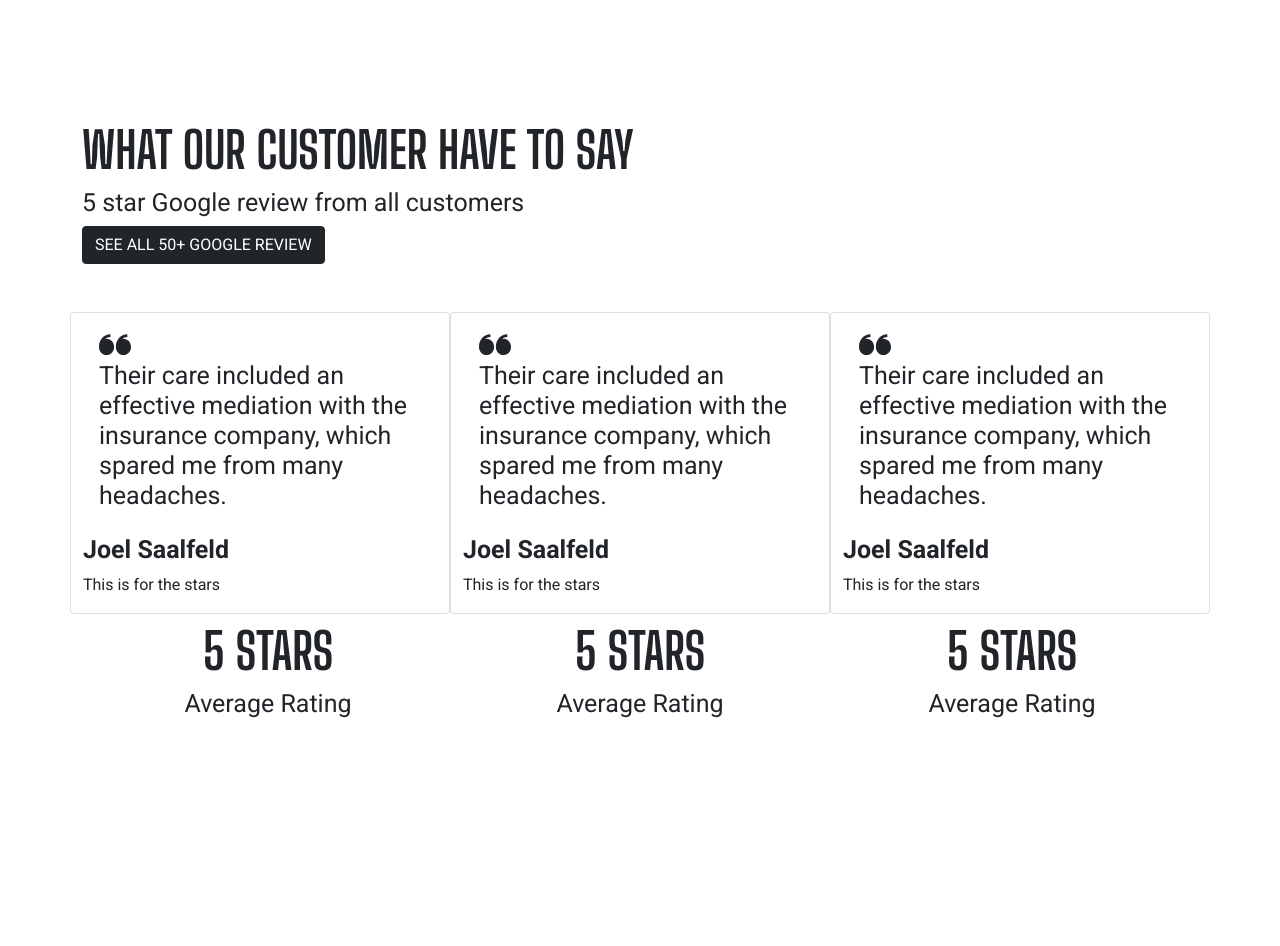
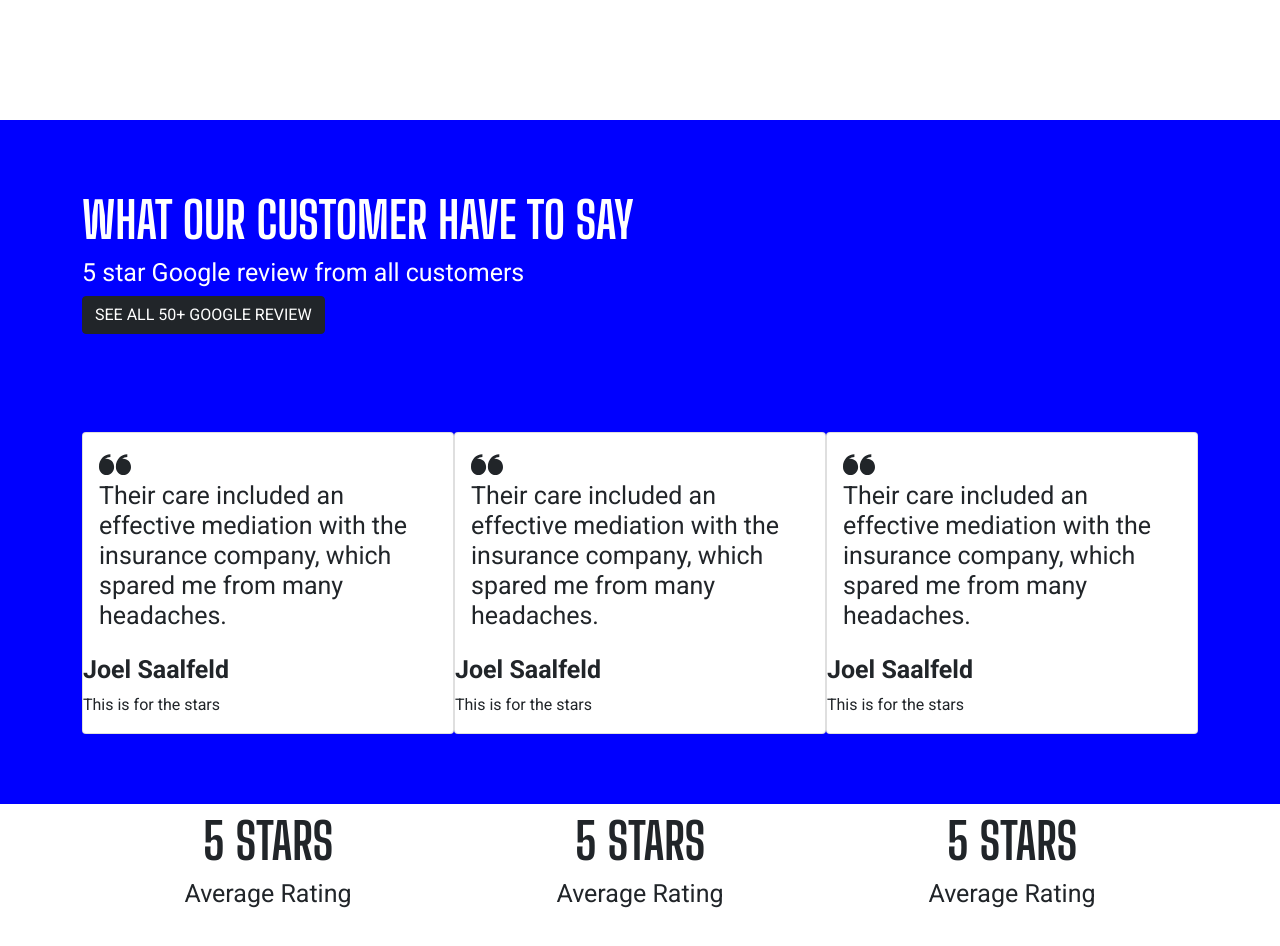
Before and after one commit to aplrestoration/apl-react, a React (Create React App) app: page / in a window 1280 px wide. Shown: the part 3682-4628 px from the top of the page. Built offline with nearby package versions, Linux system fonts and the light colour scheme; the HTML template or start-up script is replaced by a standard one.

Commit message:
updated styles on Testimonial

```diff
--- a/src/components/Testimonial.js
+++ b/src/components/Testimonial.js
@@ -4,9 +4,10 @@
 
 const Testimonial = () => {
   return (
-    <Container>
+    <div className="testimonial-container">
+      <Container>
       <div className="row mb-5">
-        <div className="col">
+        <div className="testimonial-intro col">
           <h2 className="big-title-2">WHAT OUR CUSTOMER HAVE TO SAY</h2>
           <h6>5 star Google review from all customers</h6>
           <button type="button" className="btn btn-dark">
@@ -14,8 +15,8 @@
           </button>
         </div>
       </div>
-      <Row>
-        <Col className="card col-lg-4 col-md-6">
+      <div className="d-flex justify-content-around">
+        <div className="card col-lg-4 col-md-6">
           <div className="card-body">
             <svg width="2em" height="2em" viewBox="0 0 24 24">
               <path
@@ -34,8 +35,8 @@
             <h3>Joel Saalfeld</h3>
             <p>This is for the stars</p>
           </div>
-        </Col>
-        <Col className="card col-lg-4 col-md-6">
+        </div>
+        <div className="card col-lg-4 col-md-6">
           <div className="card-body">
             <svg width="2em" height="2em" viewBox="0 0 24 24">
               <path
@@ -54,8 +55,8 @@
             <h3>Joel Saalfeld</h3>
             <p>This is for the stars</p>
           </div>
-        </Col>
-        <Col className="card col-lg-4 col-md-6">
+        </div>
+        <div className="card col-lg-4 col-md-6">
           <div className="card-body">
             <svg width="2em" height="2em" viewBox="0 0 24 24">
               <path
@@ -74,9 +75,11 @@
             <h3>Joel Saalfeld</h3>
             <p>This is for the stars</p>
           </div>
-        </Col>
-      </Row>
+        </div>
+      </div>
     </Container>
+    </div>
+
   );
 };
 
--- a/src/index.css
+++ b/src/index.css
@@ -199,6 +199,21 @@
   background-color: #0038ff;
 }
 
+/* Testimonial */
+.testimonial-container {
+  background-color: blue;
+  padding: 70px 66px;
+}
+
+.testimonial-intro {
+  color: white;
+  padding-bottom: 50px;
+}
+
+.card-body {
+
+}
+
 /* Marketing */
 
 .marketing-title {
```
